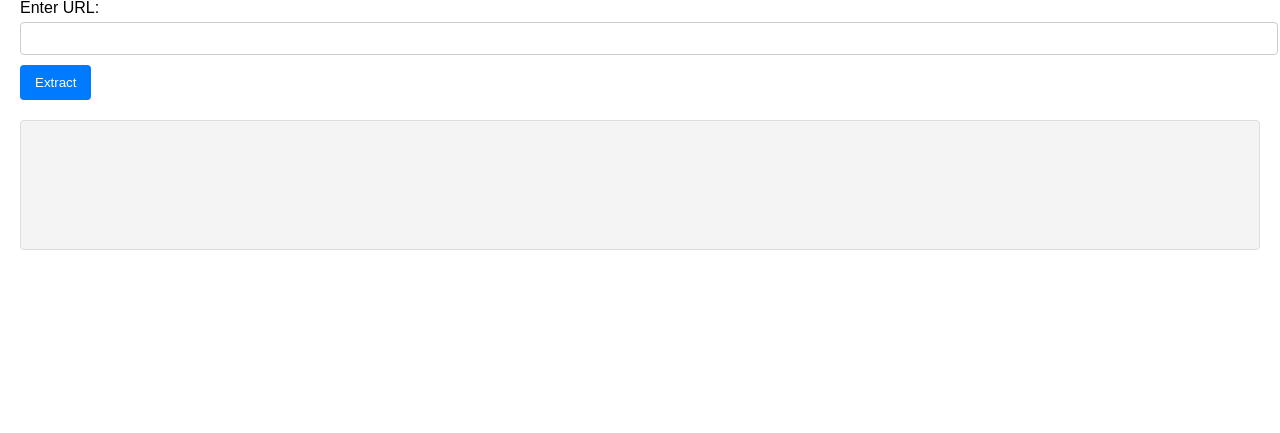
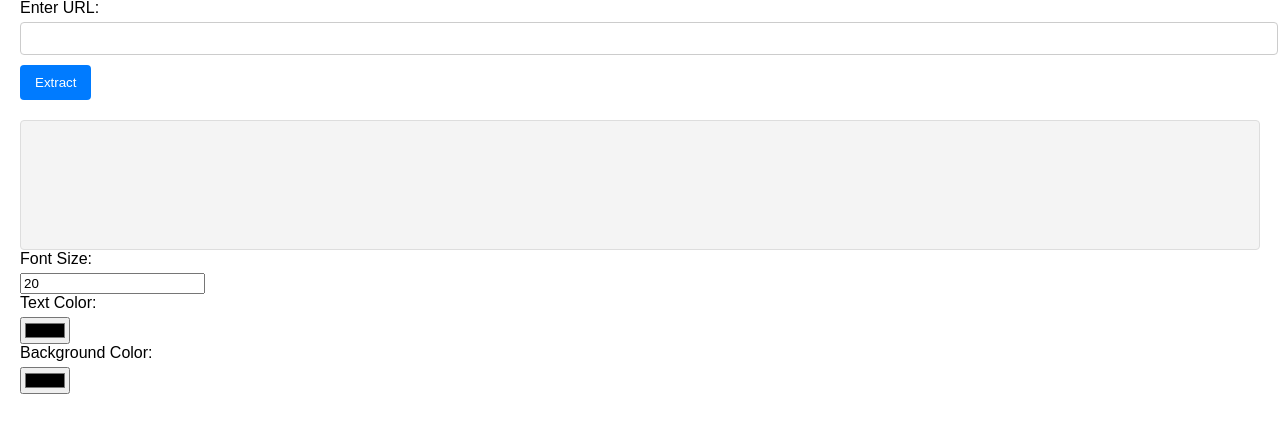
Before and after one commit to lgaleana/test2, a FastAPI app: page / in a window 1280 px wide. Shown: the part 81-514 px from the top of the page. Run offline with FastAPI, Linux system fonts and the light colour scheme.

Commit message:
Failed test: tests/test_download_image.py

```diff
--- a/templates/index.html
+++ b/templates/index.html
@@ -18,6 +18,14 @@
         <div id="text-result"></div>
         <div id="image-result"></div>
     </div>
+    <div id="customization">
+        <label for="font-size">Font Size:</label>
+        <input type="number" id="font-size" name="font-size" value="20">
+        <label for="text-color">Text Color:</label>
+        <input type="color" id="text-color" name="text-color" value="#000000">
+        <label for="background-color">Background Color:</label>
+        <input type="color" id="background-color" name="background-color">
+    </div>
     <script src="/static/scripts.js"></script>
 </body>
 </html>
--- a/templates/static/scripts.js
+++ b/templates/static/scripts.js
@@ -68,13 +68,16 @@ document.getElementById('url-form').addEventListener('submit', async function(ev
 async function downloadImage(imageUrl, text, headlineElement) {
     const x = parseFloat(headlineElement.getAttribute('data-x')) || 0;
     const y = parseFloat(headlineElement.getAttribute('data-y')) || 0;
+    const fontSize = parseInt(document.getElementById('font-size').value) || 20;
+    const textColor = document.getElementById('text-color').value || '#000000';
+    const backgroundColor = document.getElementById('background-color').value || null;
 
     const response = await fetch('/download-image', {
         method: 'POST',
         headers: {
             'Content-Type': 'application/json'
         },
-        body: JSON.stringify({ image_url: imageUrl, text: text, x: x, y: y })
+        body: JSON.stringify({ image_url: imageUrl, text: text, x: x, y: y, font_size: fontSize, text_color: textColor, background_color: backgroundColor })
     });
 
     if (response.ok) {
```
Also changed, not shown: app/routes.py (+18 -3 lines), tests/test_download_image.py (+16 -3 lines).
